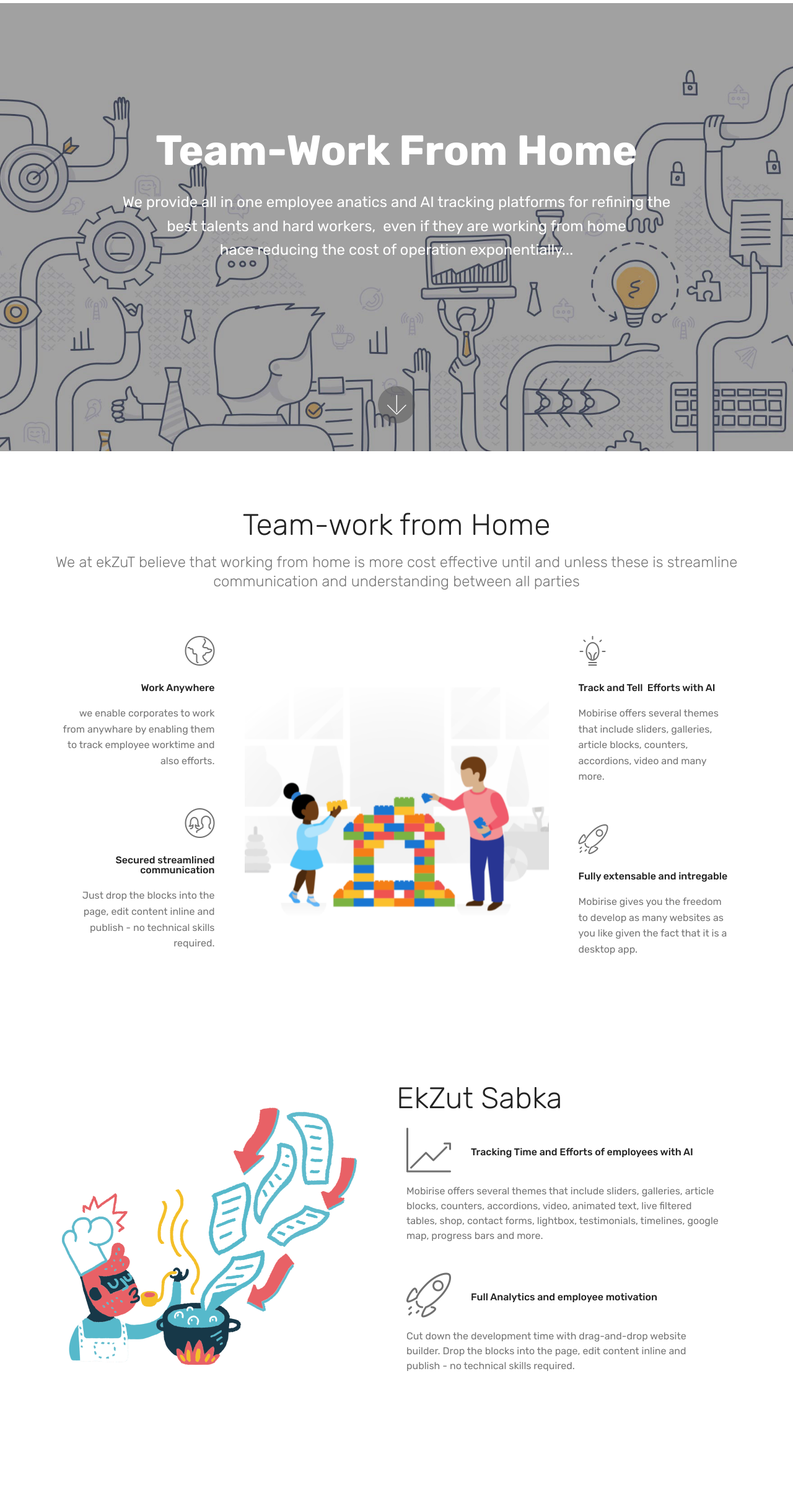
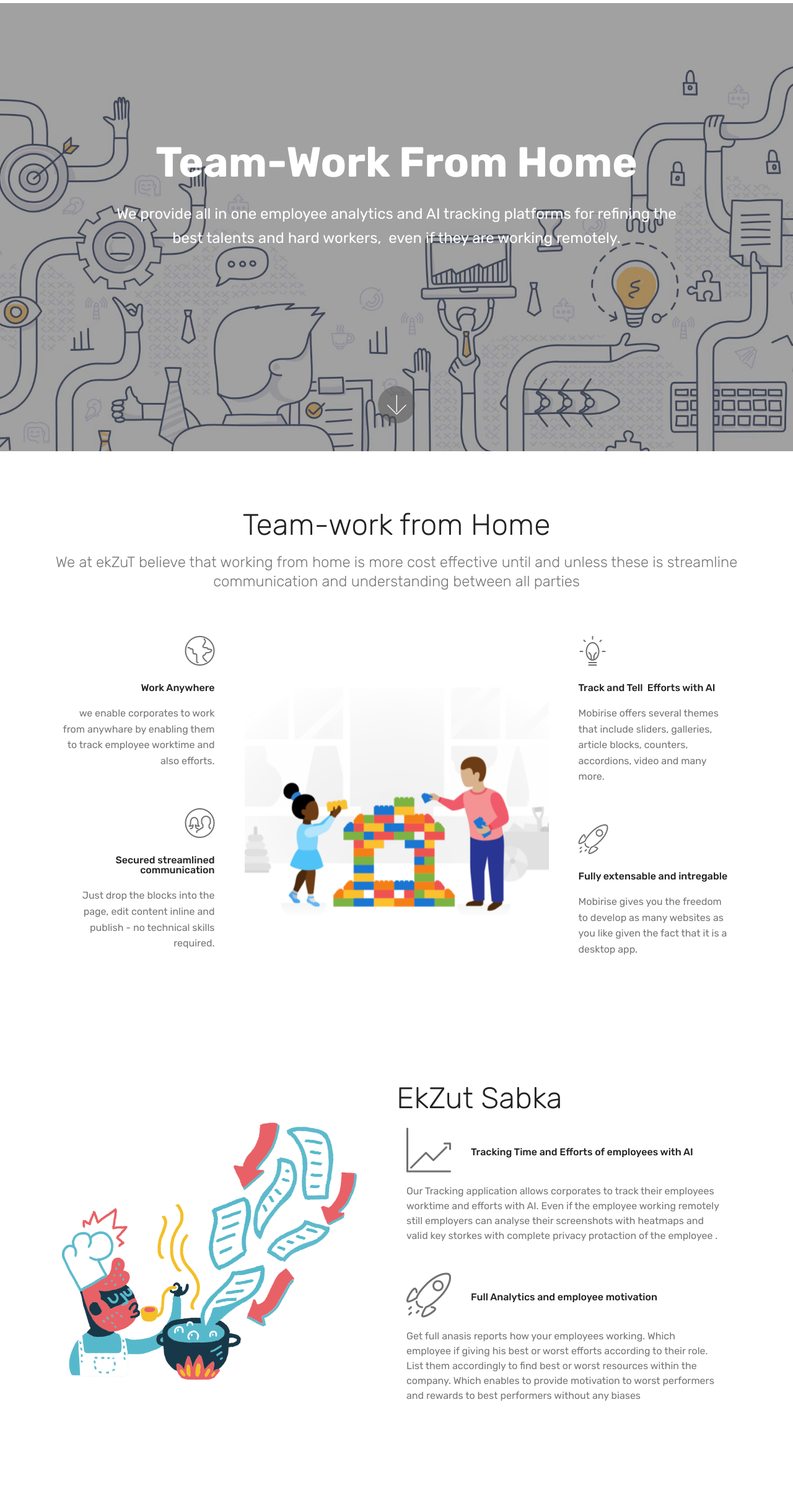
Before and after one commit to hyndex/ekzut, a plain HTML site: page index.html in a window 1280 px wide. Shown: the part 72-2497 px from the top of the page at 62% size. Drawn offline with Linux system fonts and the light colour scheme; files whose address does not match are found by name.

```diff
--- a/index.html
+++ b/index.html
@@ -61,7 +61,7 @@
     </nav>
 </section>
 
-<section class="engine"><a href="https://mobirise.info/y">free html web templates</a></section><section class="cid-rXUuEifXrz mbr-fullscreen mbr-parallax-background" id="header2-0">
+<section class="engine"><a href="https://mobirise.info/t">amp template</a></section><section class="cid-rXUuEifXrz mbr-fullscreen mbr-parallax-background" id="header2-0">
 
 
 
@@ -72,7 +72,7 @@
             <div class="mbr-white col-md-10">
                 <h1 class="mbr-section-title mbr-bold pb-3 mbr-fonts-style display-1">Team-Work From Home</h1>
 
-                <p class="mbr-text pb-3 mbr-fonts-style display-5">We provide all in one employee anatics and AI tracking platforms for refining the best talents and hard workers, &nbsp;even if they are working from home<br>hace reducing the cost of operation exponentially...<br></p>
+                <p class="mbr-text pb-3 mbr-fonts-style display-5">We provide all in one employee analytics and AI tracking platforms for refining the best talents and hard workers, &nbsp;even if they are working remotely.<br></p>
 
             </div>
         </div>
@@ -207,8 +207,7 @@
 
                             <div class="card-box">
                                 <p class="block-text mbr-fonts-style display-7">
-                                   Mobirise offers several themes that include sliders, galleries, article blocks, counters, accordions, video, animated text, live filtered tables, shop, contact forms, lightbox, testimonials, timelines, google map, progress bars and more.
-                                </p>
+                                   Our Tracking application allows corporates to track their employees worktime and efforts with AI. Even if the employee working remotely still employers can analyse their screenshots with heatmaps and valid key storkes with complete privacy protaction of the employee .&nbsp;</p>
                             </div>
                         </div>
 
@@ -223,9 +222,7 @@
                             </div>
 
                             <div class="card-box">
-                                <p class="block-text mbr-fonts-style display-7">
-                                    Cut down the development time with drag-and-drop website builder. Drop the blocks into the page, edit content inline and publish - no technical skills required.
-                                </p>
+                                <p class="block-text mbr-fonts-style display-7">Get full anasis reports how your employees working. Which employee if giving his best or worst efforts according to their role. List them accordingly to find best or worst resources within the company. Which enables to provide motivation to worst performers and rewards to best performers without any biases</p>
                             </div>
                         </div>
                     </div>
@@ -315,7 +312,7 @@
         <div class="row py-2 justify-content-center">
             <div class="col-12 col-lg-6  col-md-8 " data-form-type="formoid">
                 <!---Formbuilder Form--->
-                <form action="https://mobirise.com/" method="POST" class="mbr-form form-with-styler" data-form-title="Mobirise Form"><input type="hidden" name="email" data-form-email="true" value="D/k6OtRH0Zyh9PfHPqfREdQOO+a8XfWsw9BlJHTbWbCymt2rGgLGQedgQzH8IJ4AcVywDci1ZcT8k6R5cFlUfAsIWTKDo+lQv0KbfI/tvFIrATo0QResa78k5qoRn5l+">
+                <form action="https://mobirise.com/" method="POST" class="mbr-form form-with-styler" data-form-title="Mobirise Form"><input type="hidden" name="email" data-form-email="true" value="g4+VcpKdyAfC7fi89ePdru3zinRvZzWtFGrrjycIlmZQgJ3/JmbCODVCvQ5QZvp6xBrqeNrcxgAyA5hZxVatXwPa+Xq3+G+GyGGHvRkb+zMK5/GGNmR1BdSYOwn4/SKm">
                     <div class="row">
                         <div hidden="hidden" data-form-alert="" class="alert alert-success col-12">Thanks for filling out the form!</div>
                         <div hidden="hidden" data-form-alert-danger="" class="alert alert-danger col-12">
@@ -354,7 +351,7 @@
         <div class="row justify-content-center">
             <div class="media-container-column col-lg-8" data-form-type="formoid">
                 <!---Formbuilder Form--->
-                <form action="https://mobirise.com/" method="POST" class="mbr-form form-with-styler" data-form-title="Mobirise Form"><input type="hidden" name="email" data-form-email="true" value="TXVAVUXiw/cN9LqzCvUUxjfS2gsw89slDQSxGPCCInU4QJq6uwQGtOwgN/7bmFl+xbZBZRQkAjun1h3gq0P6+bt6Q9tpyqgmokMnSYF8Gx9WQCN68pzcUOMQGGEP9duE">
+                <form action="https://mobirise.com/" method="POST" class="mbr-form form-with-styler" data-form-title="Mobirise Form"><input type="hidden" name="email" data-form-email="true" value="q/4OxcWwsiOZI5JX8CEpKP+B1L6XEEA8GpS7WHXvHhICXQ4sUR4ll9ddLZEh1DJl7EkkC45QaywoSuc+wPlUua4jCVcqFKUk2DBtU+P53z5gkzD6hGfDDHeH8VH0CQtj">
                     <div class="row">
                         <div hidden="hidden" data-form-alert="" class="alert alert-success col-12">Thanks for filling out the form!</div>
                         <div hidden="hidden" data-form-alert-danger="" class="alert alert-danger col-12">
@@ -459,7 +456,7 @@
             <div class="media-container-row mbr-white">
                 <div class="col-md-6 copyright">
                     <p class="mbr-text mbr-fonts-style display-7">
-                        © Copyright 2020 ekZuT- All Rights Reserved
+                        © Copyright 2020 SubPad Partners - All Rights Reserved
                     </p>
                 </div>
                 <div class="col-md-6">
```
Also changed, not shown: 1 other file.
